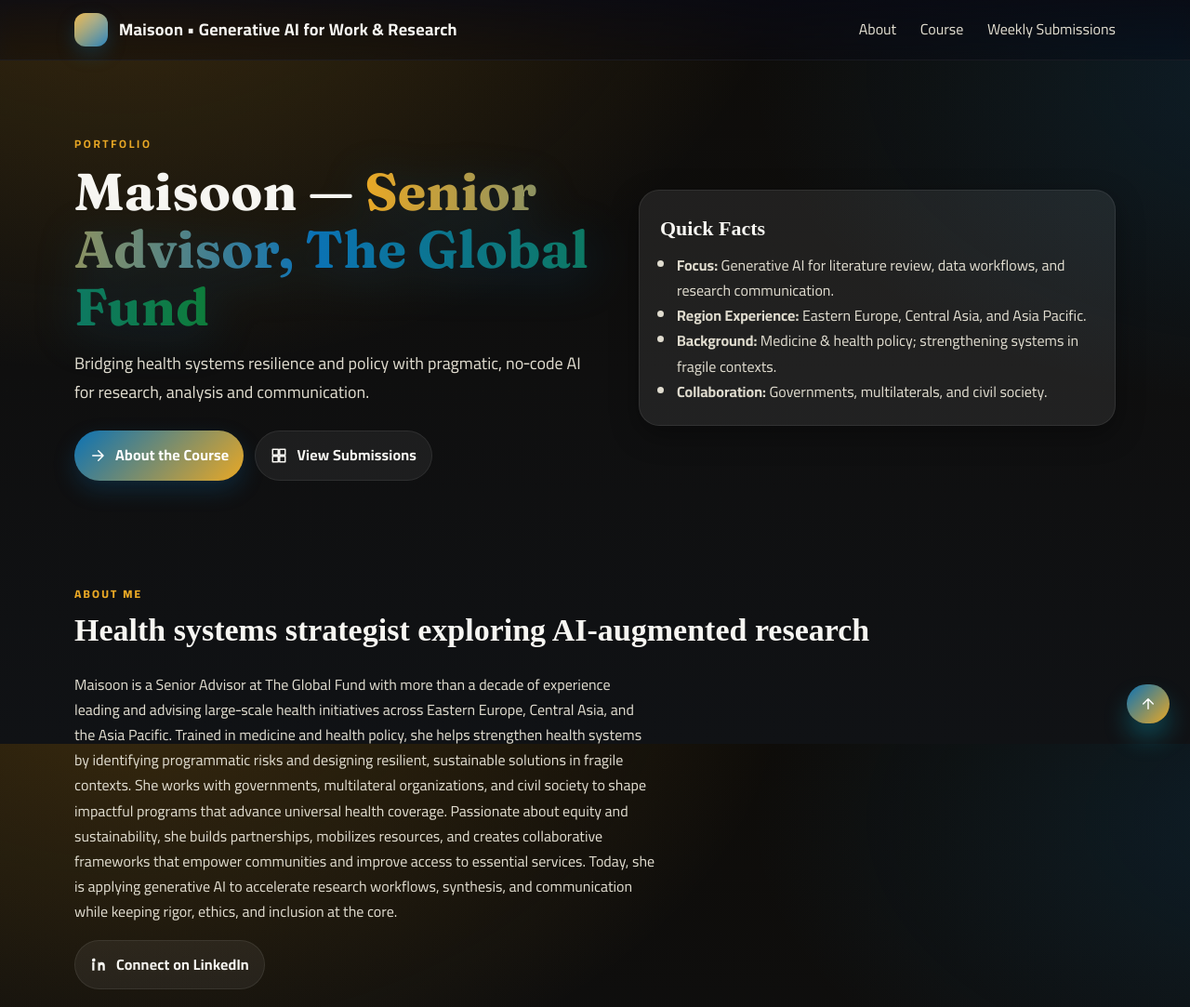
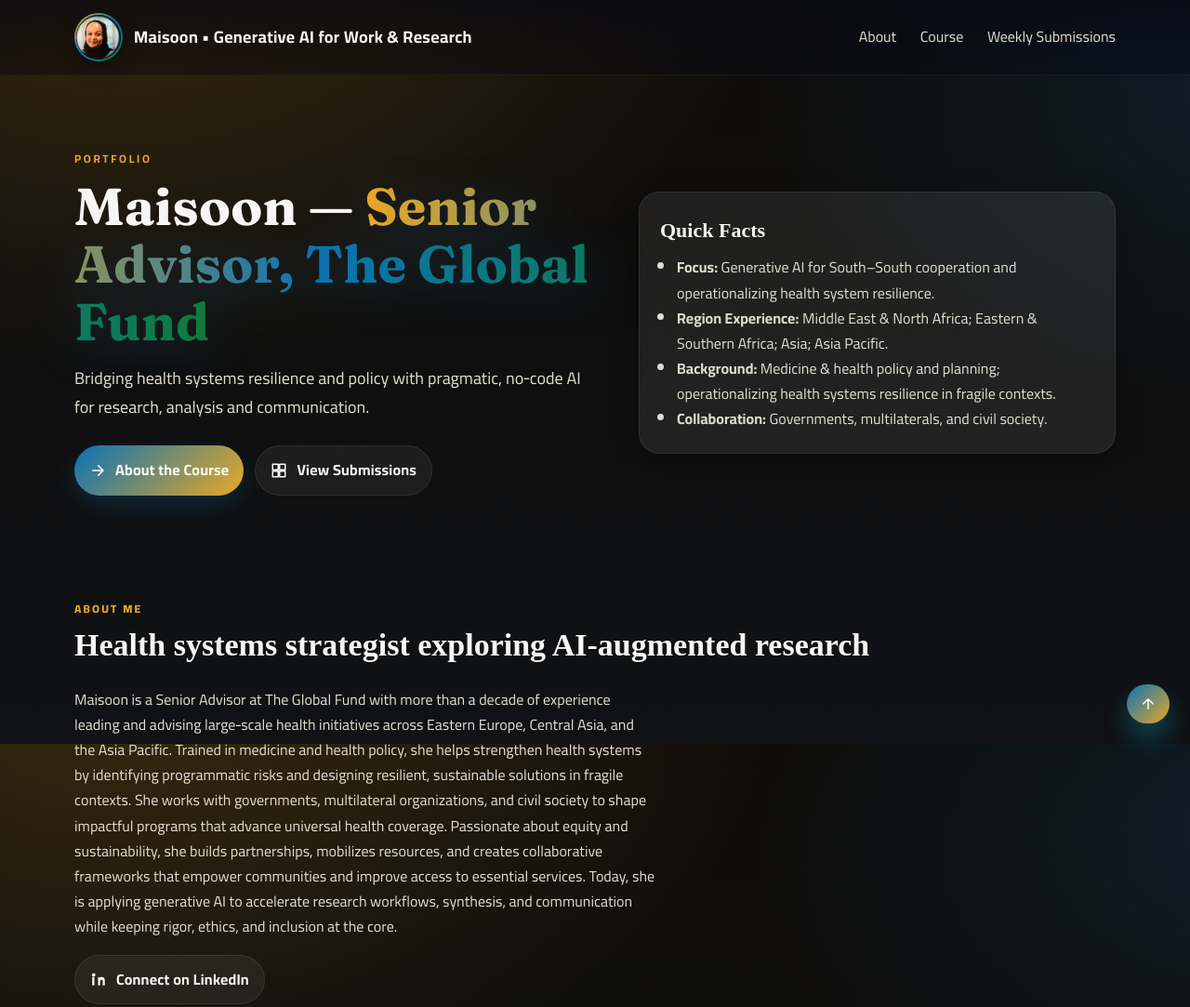
Before and after one commit to Maisoon77/graph-ai-portfolio, a plain HTML site: page index.html in a window 1280 px wide. Shown: the top 1083 px of the page at 93% size. Drawn offline with Linux system fonts and the light colour scheme.

Commit message:
Update index.html

```diff
--- a/index.html
+++ b/index.html
@@ -132,6 +132,11 @@
       nav a{ margin-left:14px; }
       .weeks{ grid-template-columns: 1fr; }
     }
+    /* Circular avatar styling */
+    .avatar{ width:48px; height:48px; border-radius:999px; object-fit:cover; border:2px solid transparent;
+      background: linear-gradient(var(--bg-1), var(--bg-1)) padding-box, linear-gradient(135deg, var(--brand-2), var(--brand-1), var(--brand-3)) border-box;
+      box-shadow: 0 8px 20px rgba(0,0,0,.35); }
+    @media (max-width: 520px){ .avatar{ width:42px; height:42px; } }
   </style>
 </head>
 <body>
@@ -140,7 +145,7 @@
   <header>
     <div class="wrap nav">
       <a class="brand" href="#top" aria-label="Home">
-        <div class="logo" aria-hidden="true"></div>
+        <img class="avatar" src="https://raw.githubusercontent.com/Maisoon77/graph-ai-portfolio/main/Screenshot%202025-08-02%20123442.png" alt="Portrait of Maisoon" loading="eager" width="48" height="48" />
         <h1>Maisoon • Generative AI for Work & Research</h1>
       </a>
       <nav aria-label="Primary">
@@ -174,9 +179,9 @@
       <aside class="hero-card" aria-label="Quick facts">
         <h3 class="section-title" style="margin:0 0 8px; font-size:22px;">Quick Facts</h3>
         <ul>
-          <li><strong>Focus:</strong> Generative AI for literature review, data workflows, and research communication.</li>
-          <li><strong>Region Experience:</strong> Eastern Europe, Central Asia, and Asia Pacific.</li>
-          <li><strong>Background:</strong> Medicine & health policy; strengthening systems in fragile contexts.</li>
+          <li><strong>Focus:</strong> Generative AI for South–South cooperation and operationalizing health system resilience.</li>
+          <li><strong>Region Experience:</strong> Middle East &amp; North Africa; Eastern &amp; Southern Africa; Asia; Asia Pacific.</li>
+          <li><strong>Background:</strong> Medicine &amp; health policy and planning; operationalizing health systems resilience in fragile contexts.</li>
           <li><strong>Collaboration:</strong> Governments, multilaterals, and civil society.</li>
         </ul>
       </aside>
```
